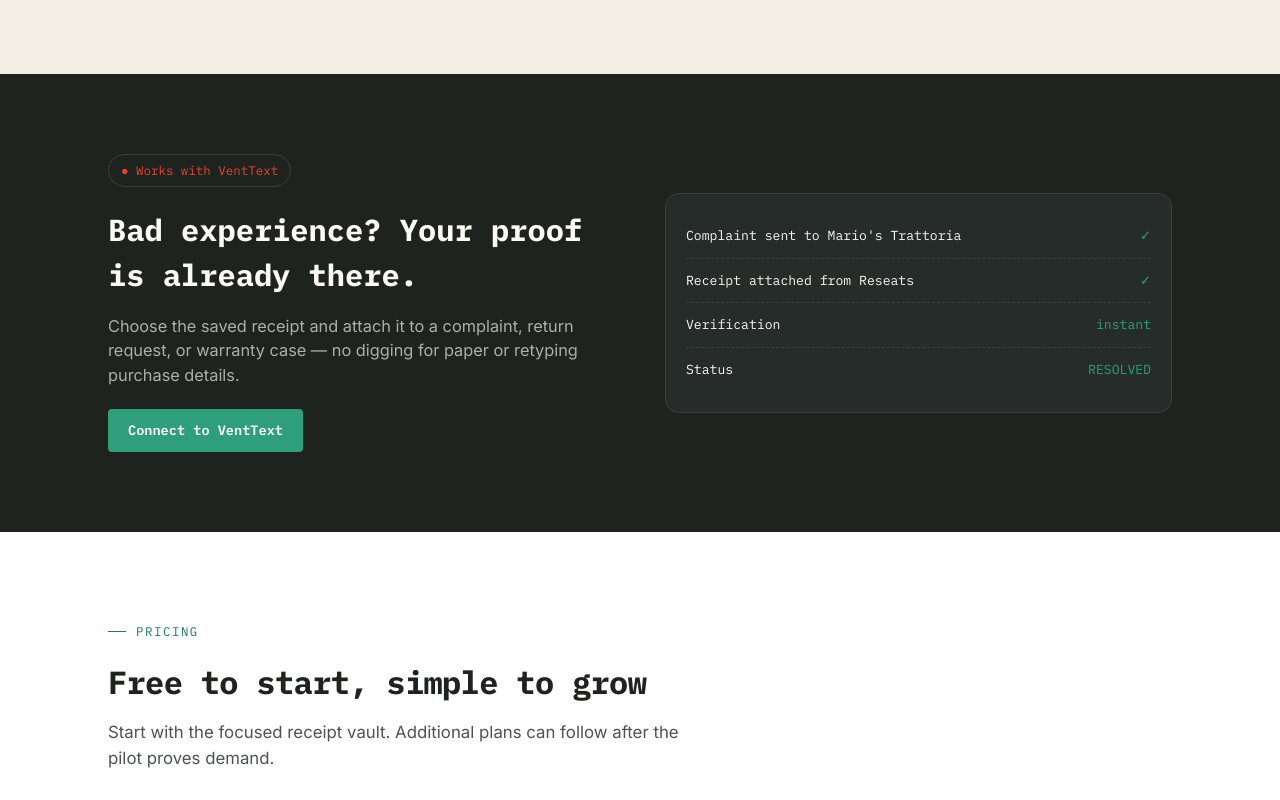
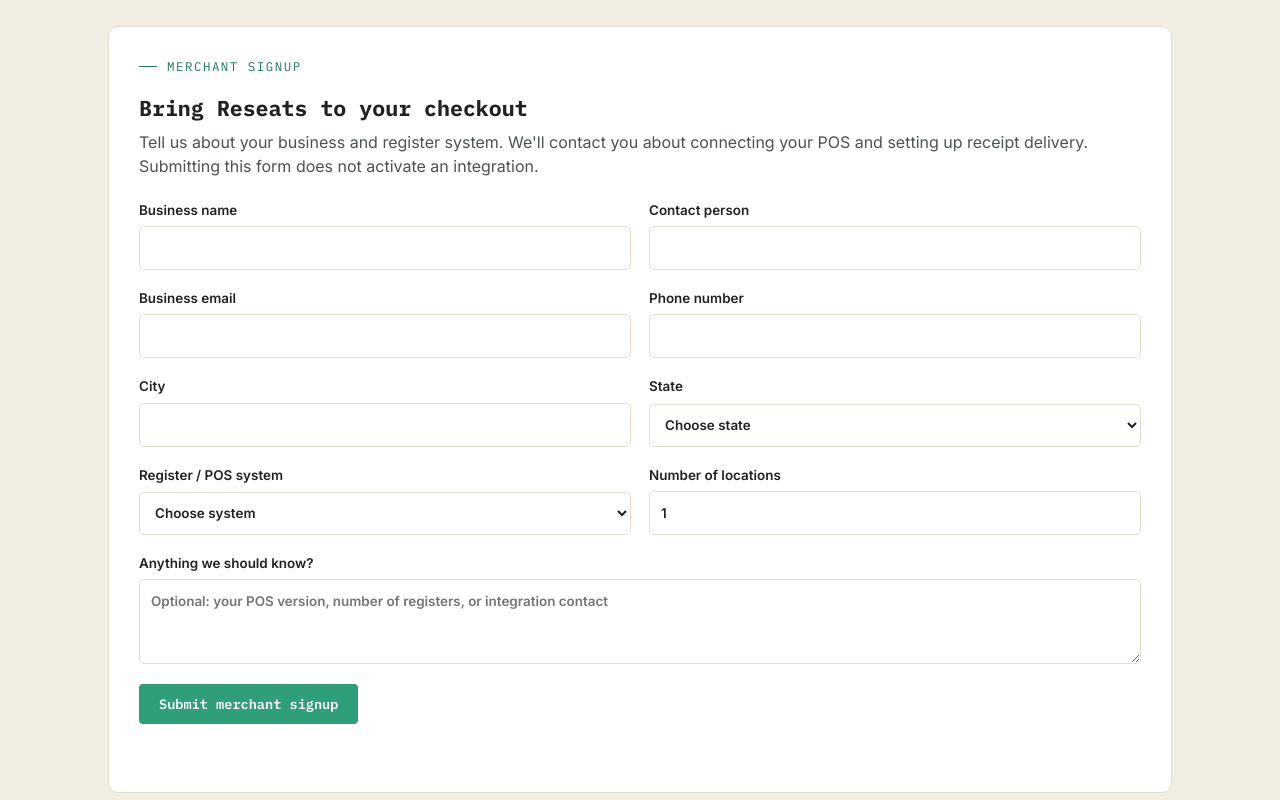
Before and after one commit to DSangHub/Reseats, a plain HTML site: page index.html in a window 1280 px wide. Shown: the part 2580-3380 px from the top of the page. Drawn offline with Linux system fonts and the light colour scheme.

Commit message:
Add merchant signup form to Reseats landing page

```diff
--- a/index.html
+++ b/index.html
@@ -103,6 +103,17 @@
   .use-card.highlight { border-color: var(--stamp-red); background: #FFF6F4; }
   .use-card.highlight .mark { color: var(--stamp-red); }
 
+  .merchant-signup { margin-top: 42px; padding: 30px; background: #fff; border: 1px solid var(--paper-200); border-radius: 10px; scroll-margin-top: 90px; }
+  .merchant-signup h3 { font: 700 1.35rem var(--mono); margin-bottom: 8px; }
+  .merchant-signup p { color: var(--ink-600); margin-bottom: 22px; }
+  .merchant-fields { display: grid; grid-template-columns: repeat(2, minmax(0, 1fr)); gap: 18px; }
+  .merchant-fields label { display: grid; gap: 6px; font-size: .84rem; font-weight: 600; }
+  .merchant-fields input, .merchant-fields select, .merchant-fields textarea { width: 100%; min-width: 0; padding: 11px; border: 1px solid var(--paper-200); border-radius: 5px; background: #fff; color: var(--ink-900); font: inherit; }
+  .merchant-fields input:focus, .merchant-fields select:focus, .merchant-fields textarea:focus { outline: 2px solid var(--keep-green); outline-offset: 2px; }
+  .merchant-fields .wide { grid-column: 1 / -1; }
+  .merchant-status { margin-top: 14px; min-height: 24px; }
+  @media (max-width: 600px) { .merchant-signup { padding: 22px; } .merchant-fields { grid-template-columns: 1fr; } }
+
   /* VentText integration band */
   .integration { background: var(--ink-900); color: var(--paper-50); padding: 80px 0; }
   .integration .wrap { display: grid; grid-template-columns: 1fr 1fr; gap: 50px; align-items: center; }
@@ -150,7 +161,7 @@
     <div class="nav-links">
       <a href="#how">How It Works</a>
       <a href="#why">Why Reseats</a>
-      <a href="#checkout">For Merchants</a>
+      <a href="#merchant-signup">For Merchants</a>
       <a href="#venttext">VentText</a>
       <a href="#pricing">Pricing</a>
     </div>
@@ -315,6 +326,27 @@
           <button type="button" class="btn btn-ghost" id="demo-reset-2" style="margin-top:14px;">Run it again</button>
         </div>
       </div>
+    </div>
+    <div class="merchant-signup" id="merchant-signup">
+      <div class="eyebrow">Merchant signup</div>
+      <h3>Bring Reseats to your checkout</h3>
+      <p>Tell us about your business and register system. We'll contact you about connecting your POS and setting up receipt delivery. Submitting this form does not activate an integration.</p>
+      <form id="merchant-form">
+        <div class="merchant-fields">
+          <label>Business name <input name="business_name" required maxlength="200" autocomplete="organization"></label>
+          <label>Contact person <input name="contact_name" required maxlength="150" autocomplete="name"></label>
+          <label>Business email <input name="email" type="email" required maxlength="254" autocomplete="email"></label>
+          <label>Phone number <input name="phone" type="tel" required maxlength="30" autocomplete="tel"></label>
+          <label>City <input name="city" required maxlength="100" autocomplete="address-level2"></label>
+          <label>State <select name="state" required><option value="">Choose state</option></select></label>
+          <label>Register / POS system <select name="pos_provider" required><option value="">Choose system</option><option>Square</option><option>Clover</option><option>Shopify POS</option><option>Toast</option><option>Lightspeed</option><option>Other</option><option>Not sure</option></select></label>
+          <label>Number of locations <input name="locations" type="number" min="1" max="10000" value="1" required></label>
+          <label class="wide">Anything we should know? <textarea name="message" rows="3" maxlength="2000" placeholder="Optional: your POS version, number of registers, or integration contact"></textarea></label>
+        </div>
+        <div style="position:absolute;left:-9999px" aria-hidden="true"><label>Website <input name="website" tabindex="-1" autocomplete="off"></label></div>
+        <button class="btn btn-primary" type="submit" style="margin-top:20px">Submit merchant signup</button>
+        <div class="merchant-status" id="merchant-status" role="status" aria-live="polite"></div>
+      </form>
     </div>
   </div>
 </section>
@@ -535,6 +567,34 @@
 })();
 </script>
 
+<script>
+(function () {
+  var form = document.getElementById('merchant-form');
+  var status = document.getElementById('merchant-status');
+  var states = 'AL AK AZ AR CA CO CT DE FL GA HI ID IL IN IA KS KY LA ME MD MA MI MN MS MO MT NE NV NH NJ NM NY NC ND OH OK OR PA RI SC SD TN TX UT VT VA WA WV WI WY DC'.split(' ');
+  var select = form.elements.state;
+  states.forEach(function (code) { var option = document.createElement('option'); option.value = code; option.textContent = code; select.appendChild(option); });
+  form.addEventListener('submit', function (event) {
+    event.preventDefault();
+    if (!form.reportValidity()) return;
+    var button = form.querySelector('button[type="submit"]');
+    var data = Object.fromEntries(new FormData(form).entries());
+    data.locations = Number(data.locations);
+    button.disabled = true;
+    status.textContent = 'Submitting…';
+    fetch(window.RESEATS_API_BASE.replace(/\/$/, '') + '/v1/merchant-signups', {
+      method: 'POST', headers: { 'Content-Type': 'application/json' }, body: JSON.stringify(data)
+    }).then(function (response) {
+      if (!response.ok) return response.json().catch(function () { return {}; }).then(function (body) {
+        throw new Error(body.error && body.error.message || 'Unable to submit. Please try again.');
+      });
+      status.textContent = 'Thanks. Your merchant signup was received. We’ll contact you about the next steps.';
+      form.reset();
+    }).catch(function (error) { status.textContent = error.message; })
+      .finally(function () { button.disabled = false; });
+  });
+})();
+</script>
 <script src="/pwa.js" defer></script>
 </body>
 </html>
```
